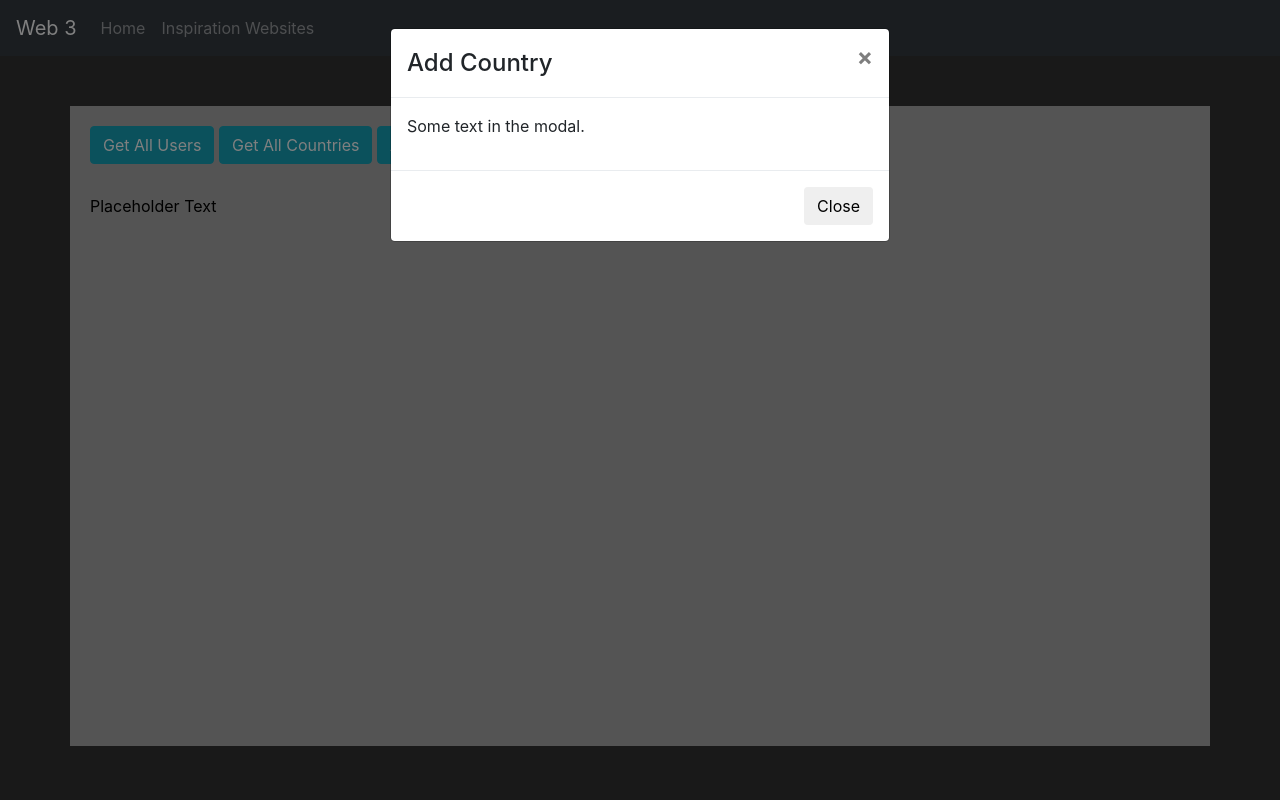
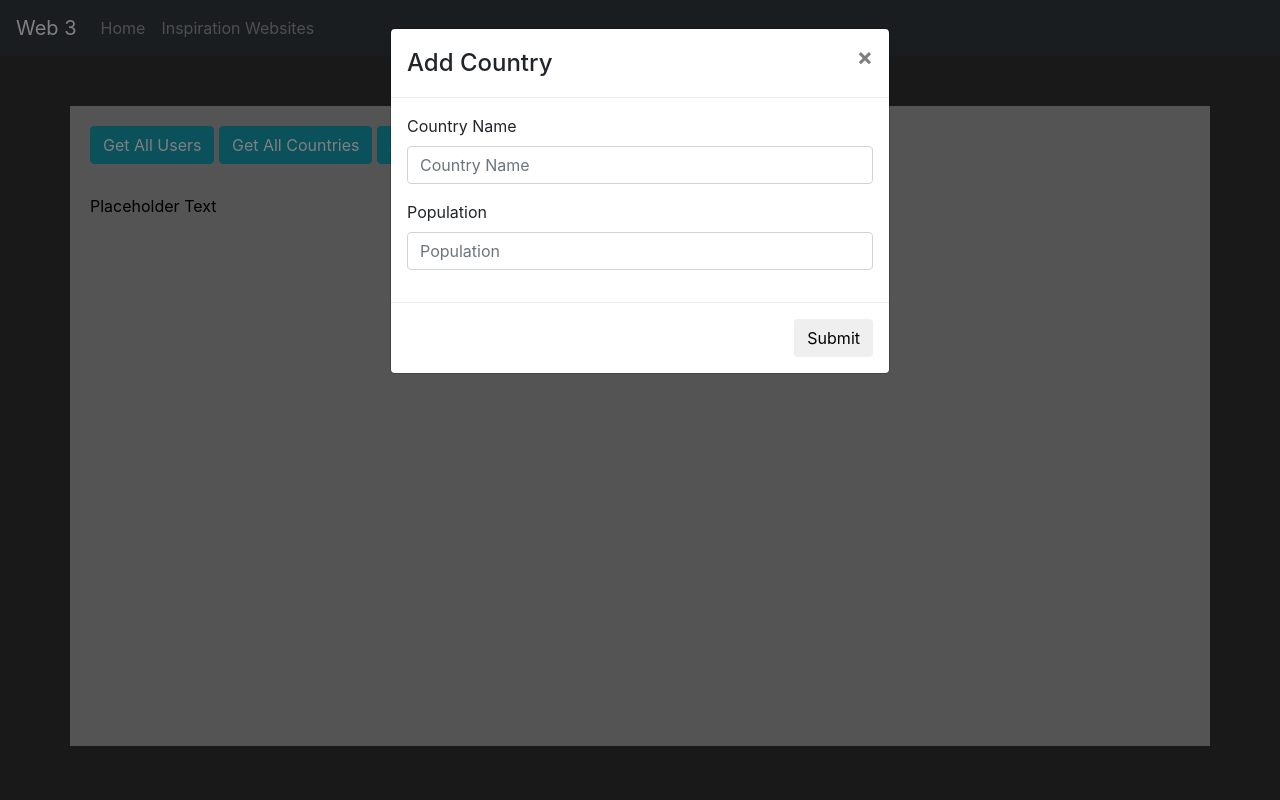
Before and after one commit to Floopion/Web3Files, a Flask app: page / in a window 1280 px wide, after a click on "Add New Country". Run offline with Flask 2, Linux system fonts and the light colour scheme; parts of the project's set-up code (start-up, migrations or seed data) failed here and were passed over; some libraries are stand-ins or nearby versions; some web fonts are replaced.

Commit message:
Added form submit function

```diff
--- a/templates/index.html
+++ b/templates/index.html
@@ -16,18 +16,24 @@
                         <h4 class="modal-title">Add Country</h4>
                         <button type="button" class="close" data-dismiss="modal">&times;</button>
                     </div>
-                  <div class="modal-body">
-                      <p>Some text in the modal.</p>
-                  </div>
-                    <div class="modal-footer">
-                      <button type="button" class="btn btn-default" data-dismiss="modal">Close</button>
-                    </div>
+                    <form id="cForm">
+                      <div class="modal-body">
+                          <div class="form-group">
+                            <label for="cName">Country Name</label>
+                            <input type="text" class="form-control" id="cName" placeholder="Country Name">
+                          </div>
+                          <div class="form-group">
+                            <label for="cPop">Population</label>
+                            <input type="number" class="form-control" id="cPop" placeholder="Population">
+                          </div>
+                      </div>
+                        <div class="modal-footer">
+                            <button type="button" name="submit" type="submit" value="submit" class="btn btn-default" data-dismiss="modal" onclick="getFormData()">Submit</button>
+                        </div>
+                    </form>
                   </div>
                 </div>
-              </div>
             </div>
-
-
         </div>
     </main>
     <footer>
@@ -38,9 +44,26 @@
 <script>
 
 function changeText(type) {
+
     $.get(("/" + type), function (response) {
         console.log(response);
         $('#placeholder').text(response);
+    }).fail({
+        $('#placeholder').text("Oops! Something went wrong, Please try again!");
     });
+
 };
+
+function getFormData() {
+
+    let cName = $('#cName').val();
+    let cPop = $('#cPop').val();
+
+    $(':input','#cForm')
+    .not(':button, :submit, :reset, :hidden')
+    .val('')
+    .prop('checked', false)
+    .prop('selected', false);
+    alert('Success!');
+}
 </script>
```
